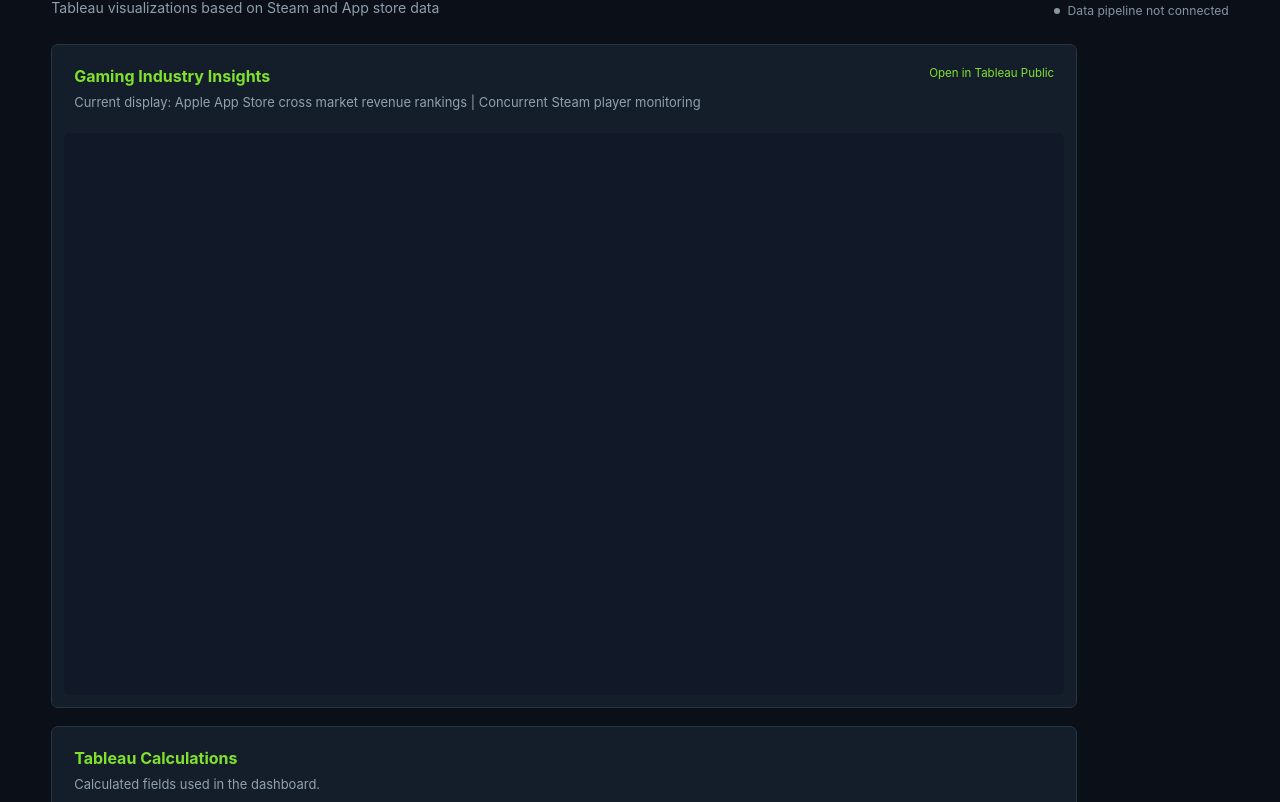
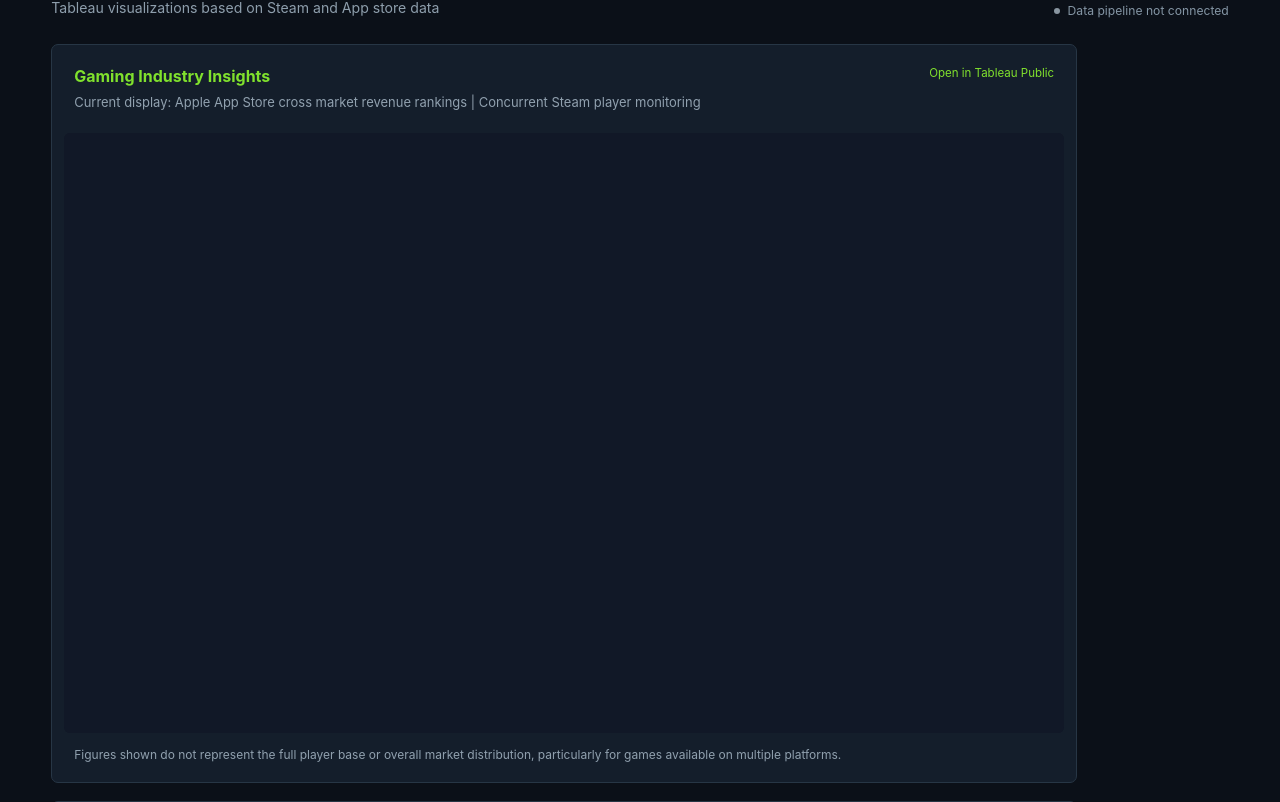
Before and after one commit to qatalyse/Game-Observatory, a React (Vite) app in the folder frontend/: page / in a window 1280 px wide. Shown: the part 218-1020 px from the top of the page. Built offline with nearby package versions, Linux system fonts and the light colour scheme.

Commit message:
Fit the 600px Tableau canvas and add a data coverage disclaimer

```diff
--- a/frontend/src/App.tsx
+++ b/frontend/src/App.tsx
@@ -54,12 +54,14 @@ function TableauDashboard() {
           className="tableau-frame"
           style={{ transform: `scale(${frameScale})` }}
           title="Game Observatory - Apple Top Grossing Adventure Rankings"
+          aria-describedby="tableau-disclaimer"
           src="https://public.tableau.com/views/GameMarketDataanalytics/Dashboard1?:showVizHome=no&:embed=yes&:toolbar=no&:tabs=no"
           loading="lazy"
           allowFullScreen
           scrolling="no"
         />
       </div>
+      <p className="tableau-disclaimer" id="tableau-disclaimer">Figures shown do not represent the full player base or overall market distribution, particularly for games available on multiple platforms.</p>
     </section>
   );
 }
--- a/frontend/src/styles.css
+++ b/frontend/src/styles.css
@@ -157,10 +157,11 @@ button { font: inherit; }
 /* The published Tableau dashboard is 1000px wide; leave the rest for calculations. */
 .overview-layout { display: grid; grid-template-columns: minmax(0, 1026px) minmax(260px, 1fr); gap: 18px; align-items: start; }
 .tableau-panel { width: 100%; max-width: 1026px; }
-/* Clip at the published 1000 x 562 chart boundary; Tableau Public's footer
-   remains outside the iframe viewport. ResizeObserver scales the whole chart. */
-.tableau-viewport { position: relative; max-width: 1000px; aspect-ratio: 1000 / 562; margin: 0 12px 12px; overflow: hidden; border-radius: 6px; background: #111827; }
-.tableau-frame { position: absolute; top: 0; left: 0; display: block; width: 1000px; height: 562px; transform-origin: top left; border: 0; overflow: hidden; background: #111827; }
+/* Match the 1000 x 600 chart canvas in both the wrapper and iframe.
+   ResizeObserver scales the whole chart; overflow stays hidden. */
+.tableau-viewport { position: relative; max-width: 1000px; aspect-ratio: 1000 / 600; margin: 0 12px 12px; overflow: hidden; border-radius: 6px; background: #111827; }
+.tableau-frame { position: absolute; top: 0; left: 0; display: block; width: 1000px; height: 600px; transform-origin: top left; border: 0; overflow: hidden; background: #111827; }
+.tableau-disclaimer { margin: 12px 22px 18px; color: #91a1af; font-size: .75rem; line-height: 1.6; }
 .tableau-calculations { min-width: 0; }
 .tableau-calculations .panel-heading { flex-direction: column; }
 @media (max-width: 1439px) {
```
